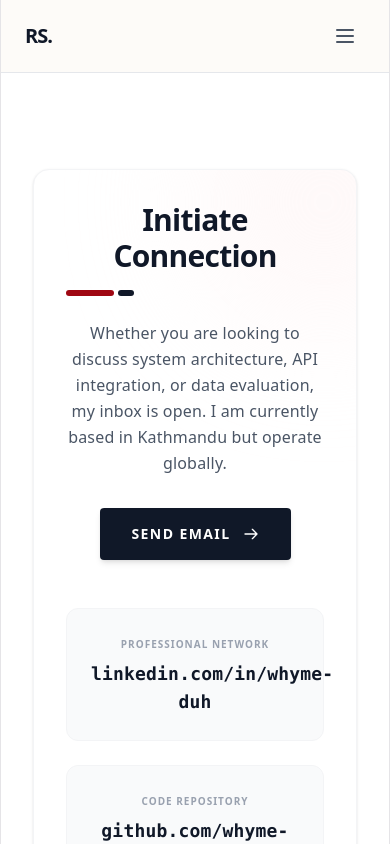
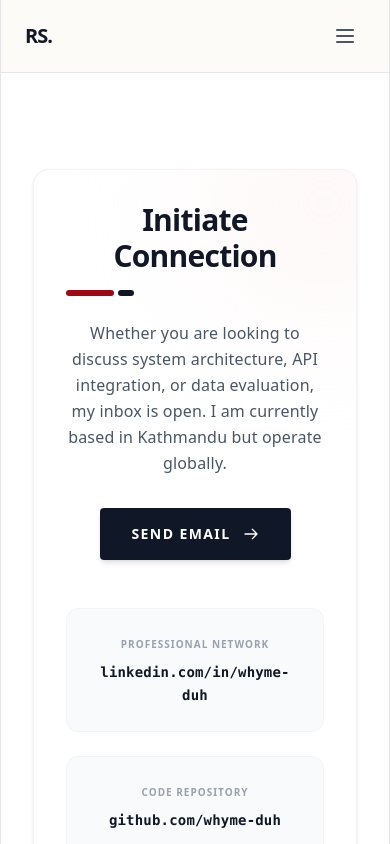
Before and after one commit to whyme-duh/react-portfolio-ts, a React (Vite) app: page /contact in a window 390 px wide. Shown: the top 844 px of the page. Built offline with nearby package versions, Linux system fonts and the light colour scheme.

Commit message:
Reszing the link in the contact section

```diff
--- a/src/features/contacts/Contacts.tsx
+++ b/src/features/contacts/Contacts.tsx
@@ -39,14 +39,14 @@ export const Contacts: React.FC = () => {
 
           <div className="p-6 border border-gray-100 bg-gray-50 rounded-xl hover:border-gray-300 transition-colors">
             <p className="text-[10px] font-bold text-gray-400 uppercase tracking-widest mb-1">Professional Network</p>
-            <a href="#" className="font-mono text-gray-900 hover:text-red-800 transition-colors font-bold text-lg">
+            <a href="https://linkedin.com/in/ritik-shrestha-5617531b1/" className="font-mono text-gray-900 hover:text-red-800 transition-colors font-bold md:text-lg text-sm">
               linkedin.com/in/whyme-duh
             </a>
           </div>
 
           <div className="p-6 border border-gray-100 bg-gray-50 rounded-xl hover:border-gray-300 transition-colors">
             <p className="text-[10px] font-bold text-gray-400 uppercase tracking-widest mb-1">Code Repository</p>
-            <a href="https://github.com/whyme-duh" className="font-mono text-gray-900 hover:text-red-800 transition-colors font-bold text-lg">
+            <a href="https://github.com/whyme-duh" className="font-mono text-gray-900 hover:text-red-800 transition-colors font-bold md:text-lg text-sm">
               github.com/whyme-duh
             </a>
           </div>
```
